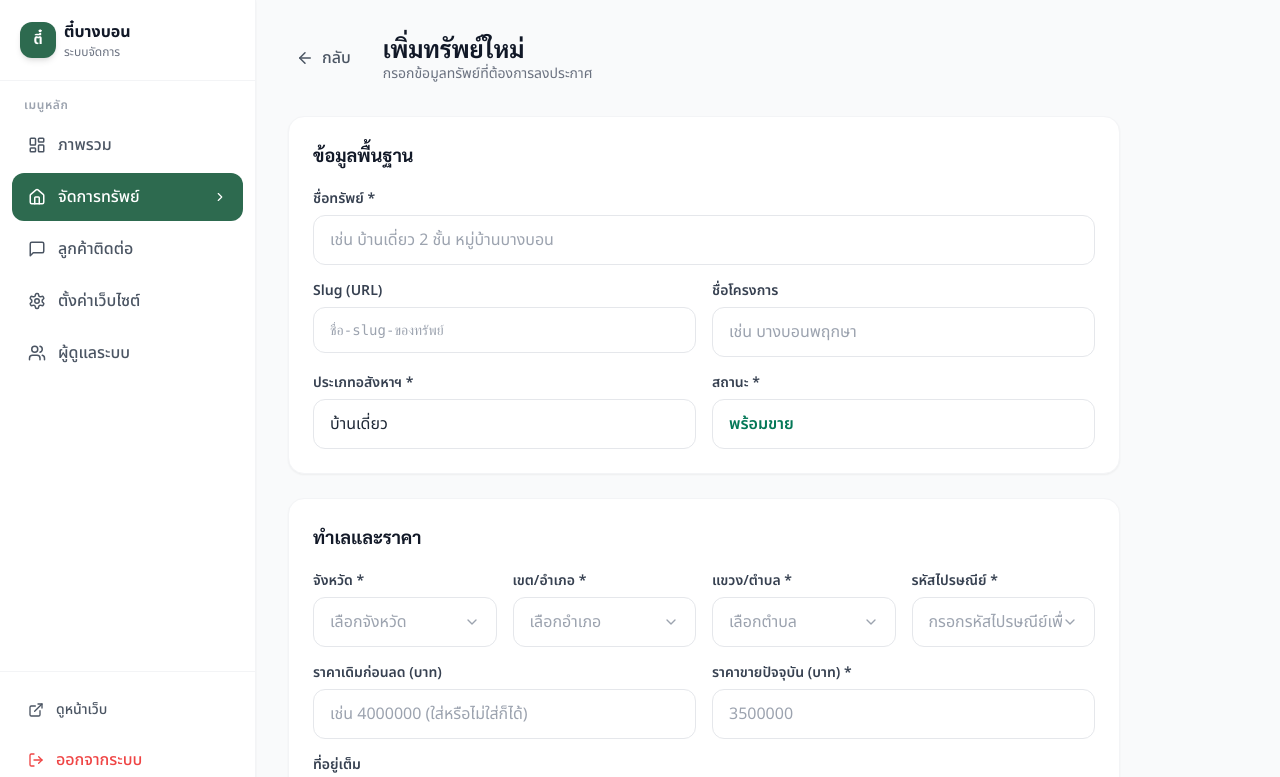
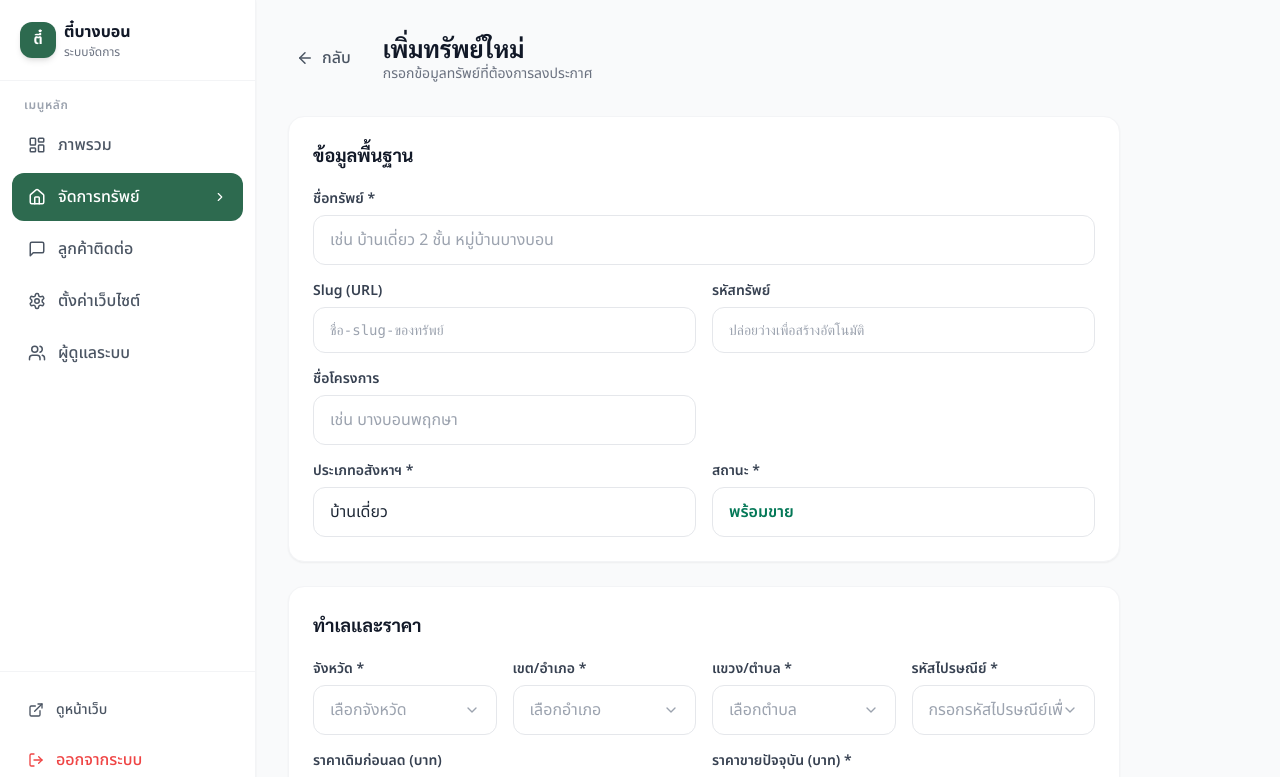
Before and after one commit to guukub/Experthome168, a Next.js app: page /admin/properties/new in a window 1280 px wide. Shown: the top 777 px of the page. Built offline with nearby package versions, Linux system fonts and the light colour scheme.

Commit message:
Add custom property_code support and external view links in admin

```diff
--- a/src/app/admin/(dashboard)/properties/page.tsx
+++ b/src/app/admin/(dashboard)/properties/page.tsx
@@ -2,7 +2,7 @@
 
 import Link from 'next/link'
 import { useState, useEffect } from 'react'
-import { Plus, Edit, Trash2, Eye, EyeOff, Star, StarOff, Search, MapPin } from 'lucide-react'
+import { Plus, Edit, Trash2, Eye, EyeOff, Star, StarOff, Search, MapPin, ExternalLink } from 'lucide-react'
 import { Property } from '@/types/property'
 import { formatPrice } from '@/lib/utils'
 import { getPropertiesAction, deletePropertyAction, updatePropertyStatusAction, togglePropertyVisibleAction, togglePropertyFeaturedAction } from '@/app/actions'
@@ -158,6 +158,15 @@ export default function AdminPropertiesPage() {
                   </td>
                   <td className="px-6 py-4 text-right">
                     <div className="flex items-center justify-end gap-2">
+                      <a
+                        href={`/properties/${property.slug}`}
+                        target="_blank"
+                        rel="noopener noreferrer"
+                        className="p-2 text-emerald-600 bg-emerald-50 hover:bg-emerald-100 rounded-lg transition-colors"
+                        title="ดูหน้าเว็บ"
+                      >
+                        <ExternalLink size={16} />
+                      </a>
                       <Link
                         href={`/admin/properties/${property.id}/edit`}
                         className="p-2 text-blue-600 bg-blue-50 hover:bg-blue-100 rounded-lg transition-colors"
--- a/src/app/properties/[slug]/page.tsx
+++ b/src/app/properties/[slug]/page.tsx
@@ -352,7 +352,7 @@ export default async function PropertyDetailPage({ params }: Props) {
                   <h3 className="font-semibold text-gray-900 mb-3 text-sm">สรุปข้อมูล</h3>
                   <dl className="space-y-2 text-sm">
                     {[
-                      { label: 'รหัสทรัพย์', value: `TBB-${property.id}` },
+                      { label: 'รหัสทรัพย์', value: property.property_code || `TBB-${property.id.substring(property.id.length - 6).toUpperCase()}` },
                       { label: 'ประเภท', value: property.property_type },
                       { label: 'ทำเล', value: property.location },
                       property.project_name && { label: 'โครงการ', value: property.project_name },
--- a/src/components/admin/PropertyForm.tsx
+++ b/src/components/admin/PropertyForm.tsx
@@ -19,6 +19,7 @@ const EMPTY_FORM = {
   title: '',
   slug: '',
   property_type: 'บ้านเดี่ยว' as Property['property_type'],
+  property_code: '',
   project_name: '',
   location: '',
   province: '',
@@ -263,6 +264,19 @@ export default function PropertyForm({ initialData, isEdit = false }: PropertyFo
                   className="input font-mono text-sm"
                 />
               </div>
+              <div>
+                <label className="label" htmlFor="prop-code">รหัสทรัพย์</label>
+                <input
+                  id="prop-code"
+                  type="text"
+                  value={form.property_code || ''}
+                  onChange={e => set('property_code', e.target.value)}
+                  placeholder="ปล่อยว่างเพื่อสร้างอัตโนมัติ"
+                  className="input font-mono text-sm uppercase"
+                />
+              </div>
+            </div>
+            <div className="grid grid-cols-1 md:grid-cols-2 gap-4">
               <div>
                 <label className="label" htmlFor="prop-project">ชื่อโครงการ</label>
                 <input
--- a/src/models/Property.ts
+++ b/src/models/Property.ts
@@ -4,6 +4,7 @@ const propertySchema = new mongoose.Schema({
   title: { type: String, required: true },
   slug: { type: String, required: true, unique: true },
   property_type: { type: String, required: true },
+  property_code: { type: String },
   project_name: { type: String },
   location: { type: String, required: true },
   province: { type: String },
--- a/src/types/property.ts
+++ b/src/types/property.ts
@@ -6,6 +6,7 @@ export interface Property {
   title: string
   slug: string
   property_type: PropertyType
+  property_code?: string
   project_name?: string
   location: string
   province?: string
```
